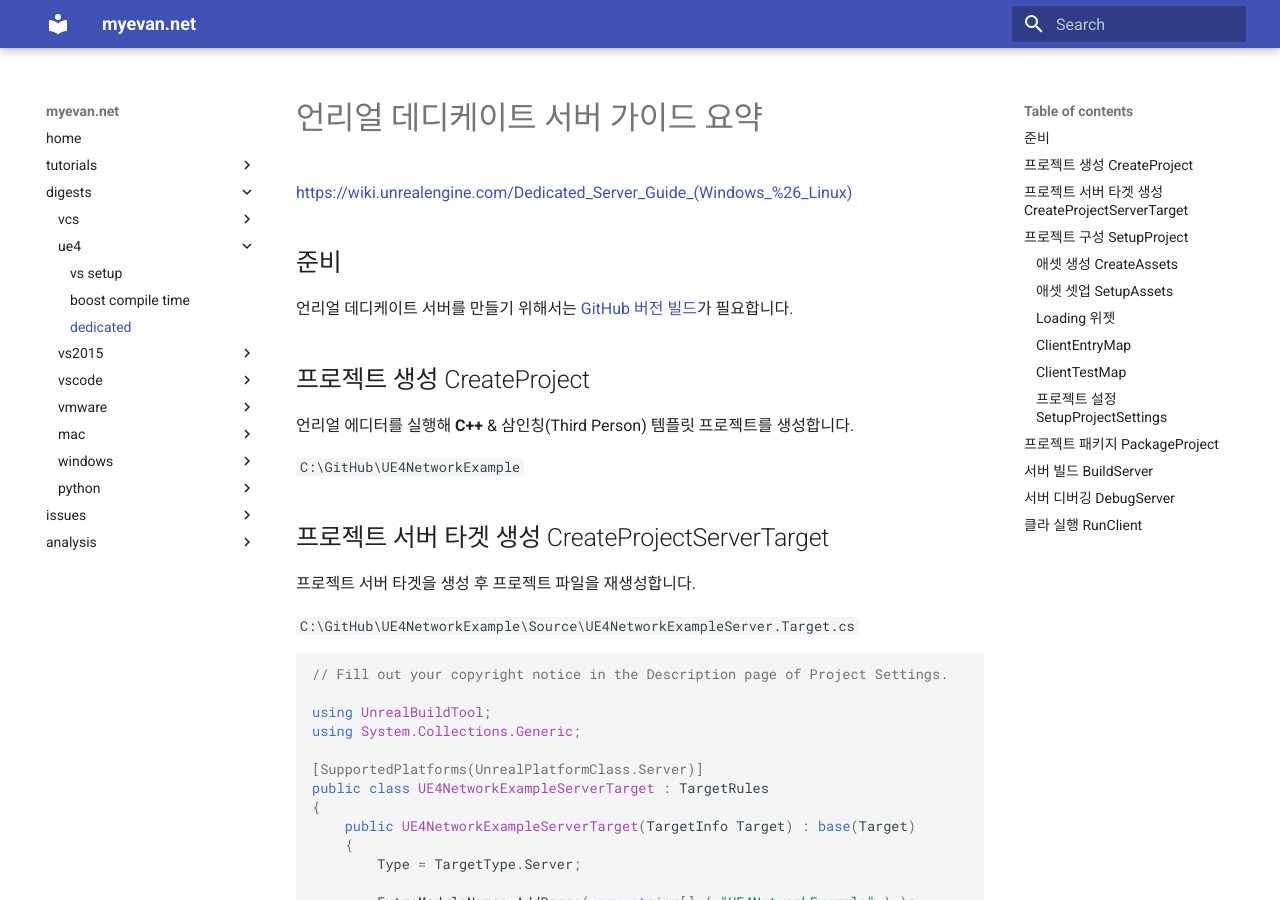
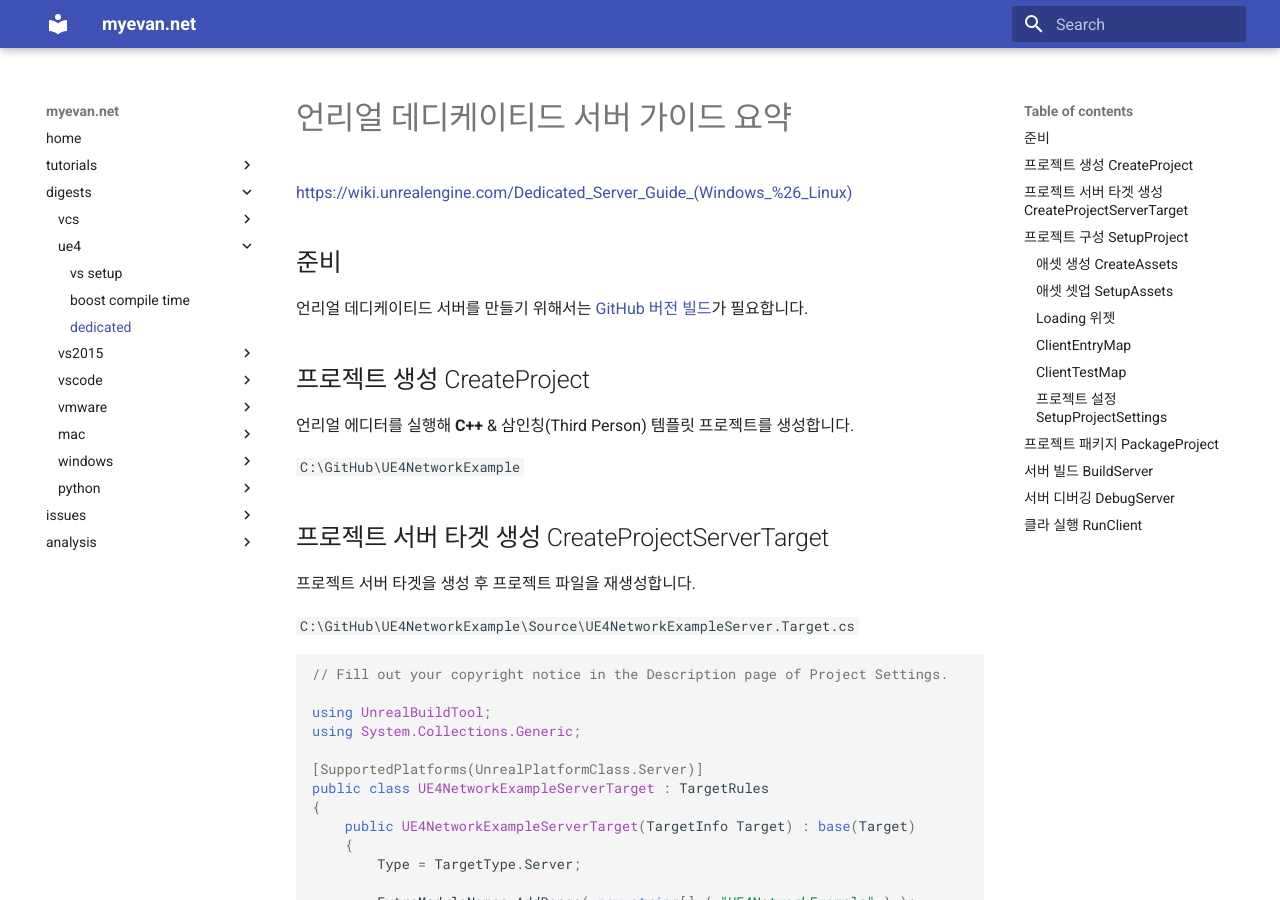
Before and after one commit to myevan/myevan-home, an MkDocs documentation site: the page built from docs/ue4_dedicated_server_digest.md, in a window 1280 px wide and 900 px high. Built offline with MkDocs 1.6.1 and Material for MkDocs 9.7.7, drawn with Linux system fonts in a browser that asks for light colours; old or Windows-style settings are respelled for this version of MkDocs.

Commit message:
언리얼 엔진 데디케이티드 서버 명칭 정리

```diff
--- a/docs/ue4_dedicated_server_digest.md
+++ b/docs/ue4_dedicated_server_digest.md
@@ -1,10 +1,10 @@
-# 언리얼 데디케이트 서버 가이드 요약
+# 언리얼 데디케이티드 서버 가이드 요약
 
 <https://wiki.unrealengine.com/Dedicated_Server_Guide_(Windows_%26_Linux)>
 
 ## 준비
 
-언리얼 데디케이트 서버를 만들기 위해서는 [GitHub 버전 빌드](ue4_windows_build_tutorial.md)가 필요합니다.
+언리얼 데디케이티드 서버를 만들기 위해서는 [GitHub 버전 빌드](ue4_windows_build_tutorial.md)가 필요합니다.
 
 ## 프로젝트 생성 CreateProject
 
```
Also changed, not shown: docs/index.md (+1 -0 lines).
